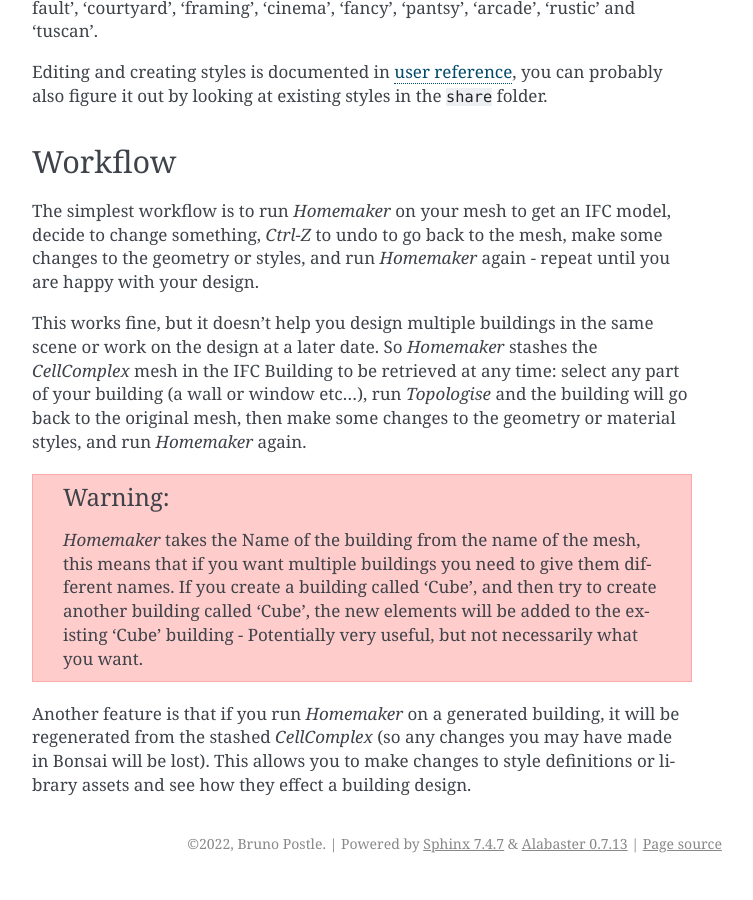
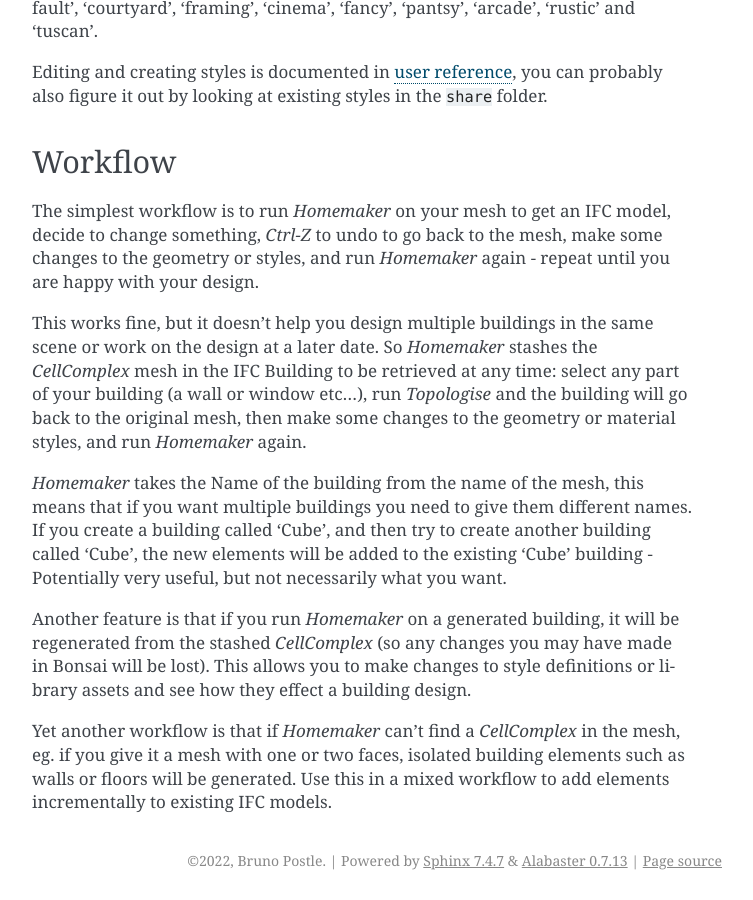
Before and after one commit to brunopostle/homemaker-addon, a Sphinx documentation site: the page built from docs/usage.rst, in a window 1280 px wide and 900 px high, scrolled down 2000 px. Shown: the whole window, without its empty margins (388-1141 px from the left). Built offline with Sphinx 7.4.7, drawn with Linux system fonts in a browser that asks for light colours.

Commit message:
note usage generating building elements separately

```diff
--- a/docs/usage.rst
+++ b/docs/usage.rst
@@ -109,16 +109,18 @@ part of your building (a wall or window etc...), run *Topologise* and the
 building will go back to the original mesh, then make some changes to the
 geometry or material styles, and run *Homemaker* again.
 
-.. Warning::
-
-    *Homemaker* takes the Name of the building from the name of the mesh, this
-    means that if you want multiple buildings you need to give them different
-    names.  If you create a building called 'Cube', and then try to create
-    another building called 'Cube', the new elements will be added to the
-    existing 'Cube' building - Potentially very useful, but not necessarily
-    what you want.
+*Homemaker* takes the Name of the building from the name of the mesh, this
+means that if you want multiple buildings you need to give them different
+names.  If you create a building called 'Cube', and then try to create another
+building called 'Cube', the new elements will be added to the existing 'Cube'
+building - Potentially very useful, but not necessarily what you want.
 
 Another feature is that if you run *Homemaker* on a generated building, it will
 be regenerated from the stashed *CellComplex* (so any changes you may have made
 in Bonsai will be lost).  This allows you to make changes to style definitions
 or library assets and see how they effect a building design.
+
+Yet another workflow is that if *Homemaker* can't find a *CellComplex* in the
+mesh, eg. if you give it a mesh with one or two faces, isolated building
+elements such as walls or floors will be generated.  Use this in a mixed
+workflow to add elements incrementally to existing IFC models.
```
